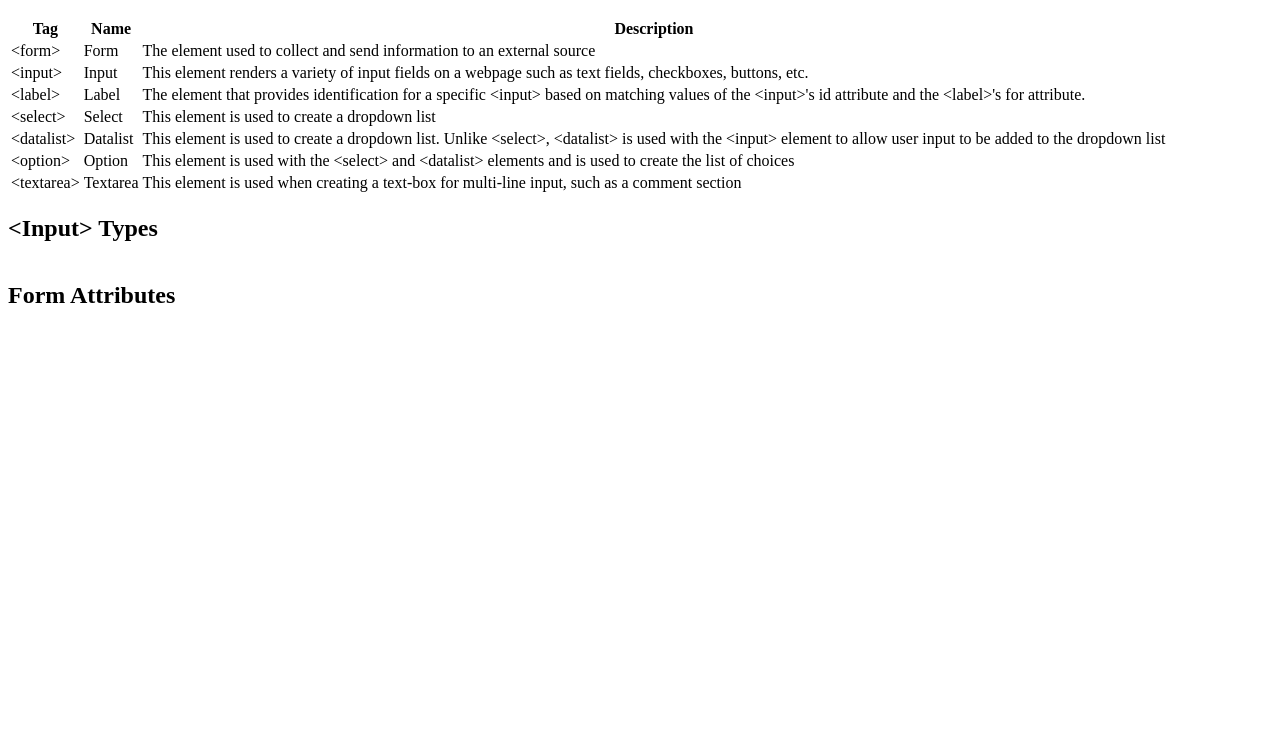
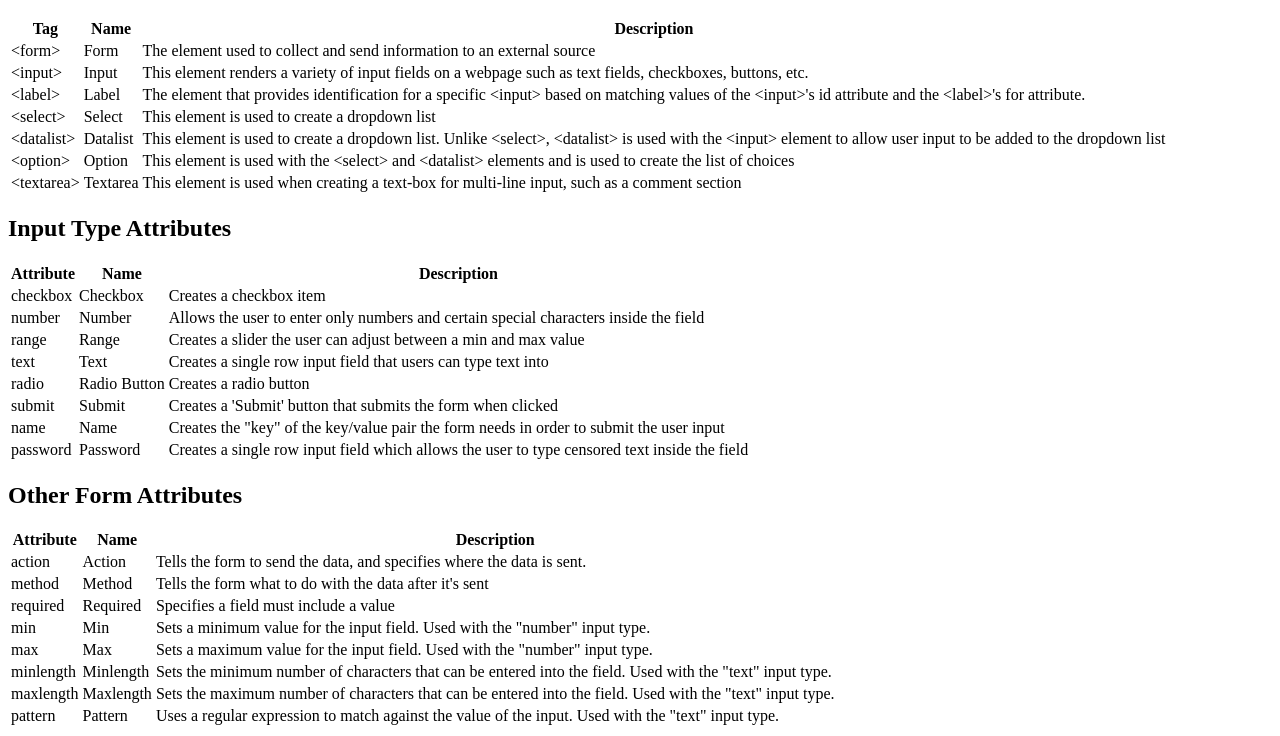
Before and after one commit to RebeccaSchwab/Build-Your-Own-Cheat-Sheet, a plain HTML site: page index.html in a window 1280 px wide. Shown: the part 110-846 px from the top of the page. Before the commit the page ends 800 px from the top, so only its background shows below. Drawn offline with Linux system fonts and the light colour scheme.

Commit message:
Add attribute tables to index.html

```diff
--- a/index.html
+++ b/index.html
@@ -10,9 +10,9 @@
         <header>
             <h1>HTML Forms Cheatsheet</h1>
         </header>
-        <div>
+        <section>
             <h2>Form tags</h2>
-        </div>
+        </section>
         <table>
             <thead>
                 <tr>
@@ -59,19 +59,114 @@
                 </tr>
             </tbody>
         </table>
-        <div>
-            <h2>&lt;Input&gt; Types</h2>
-        </div>
+        <section>
+            <h2>Input Type Attributes</h2>
+        </section>
         <table>
-
+            <thead>
+                <tr>
+                    <th scope="col">Attribute</th>
+                    <th scope="col">Name</th>
+                    <th scope="col">Description</th>
+                </tr>
+            </thead>
+            <tbody>
+                <tr>
+                    <td>checkbox</td>
+                    <td>Checkbox</td>
+                    <td>Creates a checkbox item</td>
+                </tr>
+                <tr>
+                    <td>number</td>
+                    <td>Number</td>
+                    <td>Allows the user to enter only numbers and certain special characters inside the field</td>
+                </tr>
+                <tr>
+                    <td>range</td>
+                    <td>Range</td>
+                    <td>Creates a slider the user can adjust between a min and max value</td>
+                </tr>
+                <tr>
+                    <td>text</td>
+                    <td>Text</td>
+                    <td>Creates a single row input field that users can type text into</td>
+                </tr>
+                <tr>
+                    <td>radio</td>
+                    <td>Radio Button</td>
+                    <td>Creates a radio button</td>
+                </tr>
+                <tr>
+                    <td>submit</td>
+                    <td>Submit</td>
+                    <td>Creates a 'Submit' button that submits the form when clicked</td>
+                </tr>
+                <tr>
+                    <td>name</td>
+                    <td>Name</td>
+                    <td>Creates the "key" of the key/value pair the form needs in order to submit the user input</td>
+                </tr>
+                <tr>
+                    <td>password</td>
+                    <td>Password</td>
+                    <td>Creates a single row input field which allows the user to type censored text inside the field</td>
+                </tr>
+            </tbody>
         </table>
-        <div>
-            <h2>Form Attributes</h2>
-        </div>
+        <section>
+            <h2>Other Form Attributes</h2>
+        </section>
         <table>
-
+            <thead>
+                <tr>
+                    <th scope="col">Attribute</th>
+                    <th scope="col">Name</th>
+                    <th scope="col">Description</th>
+                </tr>
+            </thead>
+            <tbody>
+                <tr>
+                    <td>action</td>
+                    <td>Action</td>
+                    <td>Tells the form to send the data, and specifies where the data is sent.</td>
+                </tr>
+                <tr>
+                    <td>method</td>
+                    <td>Method</td>
+                    <td>Tells the form what to do with the data after it's sent</td>
+                </tr>
+                <tr>
+                    <td>required</td>
+                    <td>Required</td>
+                    <td>Specifies a field must include a value</td>
+                </tr>
+                <tr>
+                    <td>min</td>
+                    <td>Min</td>
+                    <td>Sets a minimum value for the input field. Used with the "number" input type.</td>
+                </tr>
+                <tr>
+                    <td>max</td>
+                    <td>Max</td>
+                    <td>Sets a maximum value for the input field. Used with the "number" input type.</td>
+                </tr>
+                <tr>
+                    <td>minlength</td>
+                    <td>Minlength</td>
+                    <td>Sets the minimum number of characters that can be entered into the field. Used with the "text" input type.</td>
+                </tr>
+                <tr>
+                    <td>maxlength</td>
+                    <td>Maxlength</td>
+                    <td>Sets the maximum number of characters that can be entered into the field. Used with the "text" input type.</td>
+                </tr>
+                <tr>
+                    <td>pattern</td>
+                    <td>Pattern</td>
+                    <td>Uses a regular expression to match against the value of the input. Used with the "text" input type.</td>
+                </tr>
+            </tbody>
         </table>
-
     </body>
 </html>
 
```
